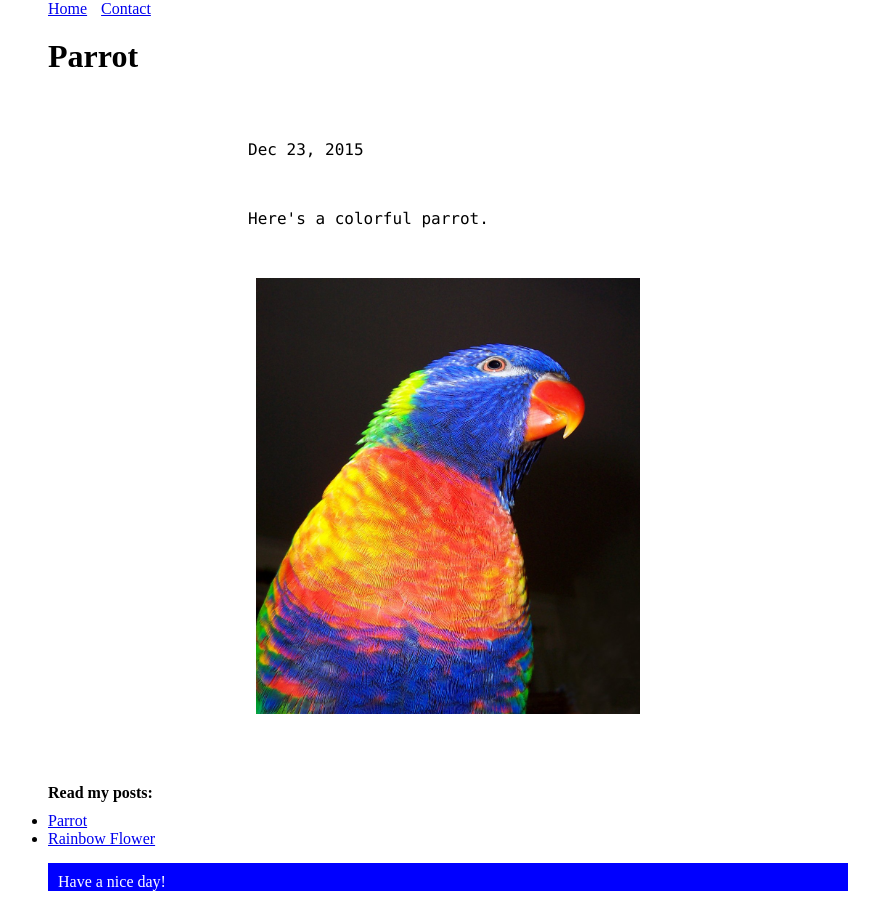
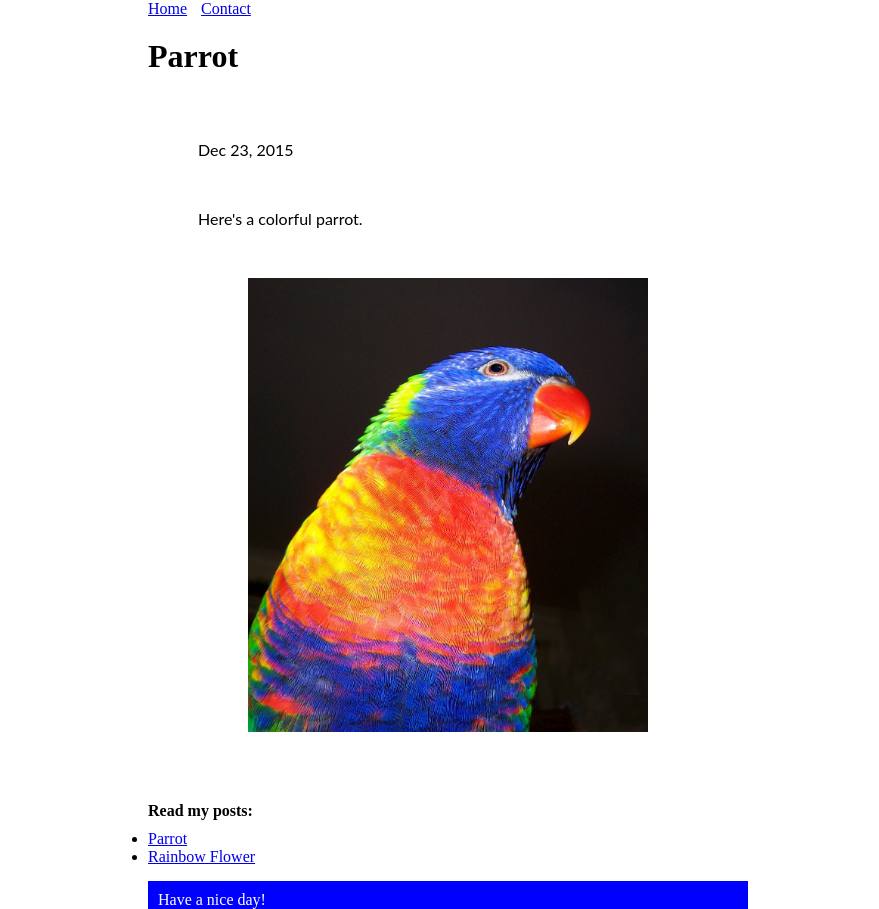
Before and after one commit to roannav/roannav.github.io, a Jekyll site: the page built from _posts/2015-12-23-parrot.html, in a window 1280 px wide. Shown: the whole page, without its empty margins (192-1071 px from the left). Built offline with Jekyll 4.4.1, drawn with Linux system fonts in a browser that asks for light colours.

Commit message:
change widths and paragraph font

```diff
--- a/css/styles.css
+++ b/css/styles.css
@@ -12,22 +12,22 @@ nav a {
 
 body {
   width: 100%;
-  max-width: 800px;
+  max-width: 600px;
   margin-left: auto;
   margin-right: auto;
 }
 
 img.large_picture {
   display: block;
-  width: 384px;
+  width: 400px;
   margin: 50px auto;
 }
 
 p {
   display: block;
-  width: 400px;
+  width: 500px;
   margin: 50px auto;
-  font: 16px Monaco,"Courier New","DejaVu Sans Mono","Bitstream Vera Sans Mono",monospace;
+  font: 16px Lato;
 }
 
 p.date {
@@ -35,7 +35,6 @@ p.date {
 }
 
 h1 {
-  /*font-size: 30px; */
   padding-top: 20px;
   padding-bottom: 15px;
 }
```
